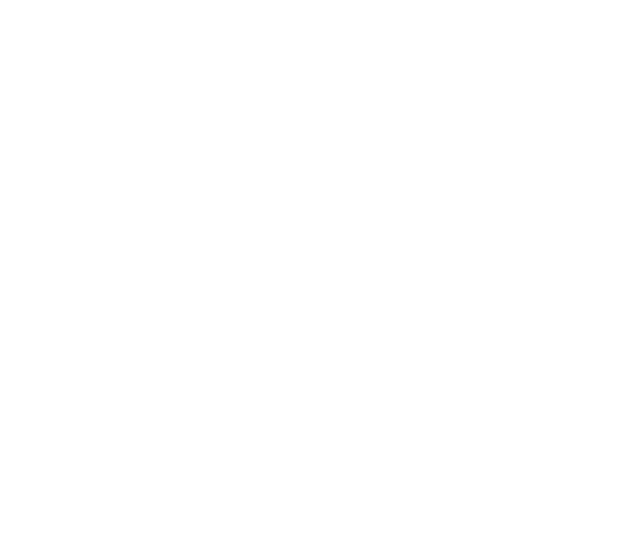
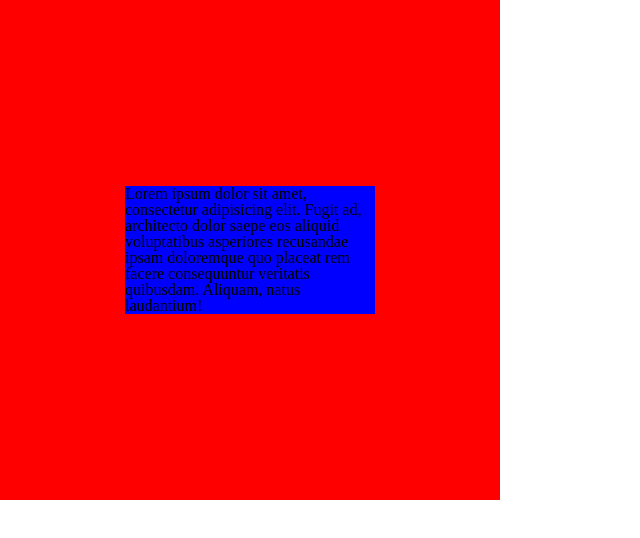
Before and after one commit to talata229/learn-frontend, a plain HTML site: page index.html in a window 1280 px wide. Shown: the whole page, without its empty margins (0-640 px from the left). Drawn offline with Linux system fonts and the light colour scheme.

Commit message:
Center in css by position absolute

```diff
--- a/index.html
+++ b/index.html
@@ -14,6 +14,10 @@
     <title>Document</title>
 </head>
 <body>
-
+    <div class="position">
+        <div class="box">
+            Lorem ipsum dolor sit amet, consectetur adipisicing elit. Fugit ad, architecto dolor saepe eos aliquid voluptatibus asperiores recusandae ipsam doloremque quo placeat rem facere consequuntur veritatis quibusdam. Aliquam, natus laudantium!
+        </div>
+    </div>
 </body>
 </html>
--- a/style.css
+++ b/style.css
@@ -0,0 +1,17 @@
+.position {
+  width: 500px;
+  height: 500px;
+  background: red;
+  position: relative;
+}
+.box {
+  /* width: 100px;
+  height: 100px; */
+  background: blue;
+  position: absolute;
+  top: 50%;
+  left: 50%;
+  /* margin-left: -50px;
+  margin-top: -50px; */
+  transform: translate(-50%, -50%);
+}
```
